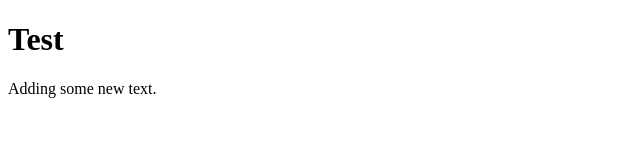
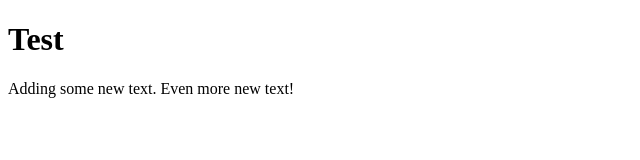
Before and after one commit to tmg7968/lecture1, a plain HTML site: page index.html in a window 1280 px wide. Shown: the whole page, without its empty margins (0-640 px from the left). Drawn offline with Linux system fonts and the light colour scheme.

Commit message:
new text added

```diff
--- a/index.html
+++ b/index.html
@@ -8,6 +8,7 @@
         <h1>Test</h1>
         <p>
         Adding some new text.
+        Even more new text!
         </p>
     </body>
 </html>
```
